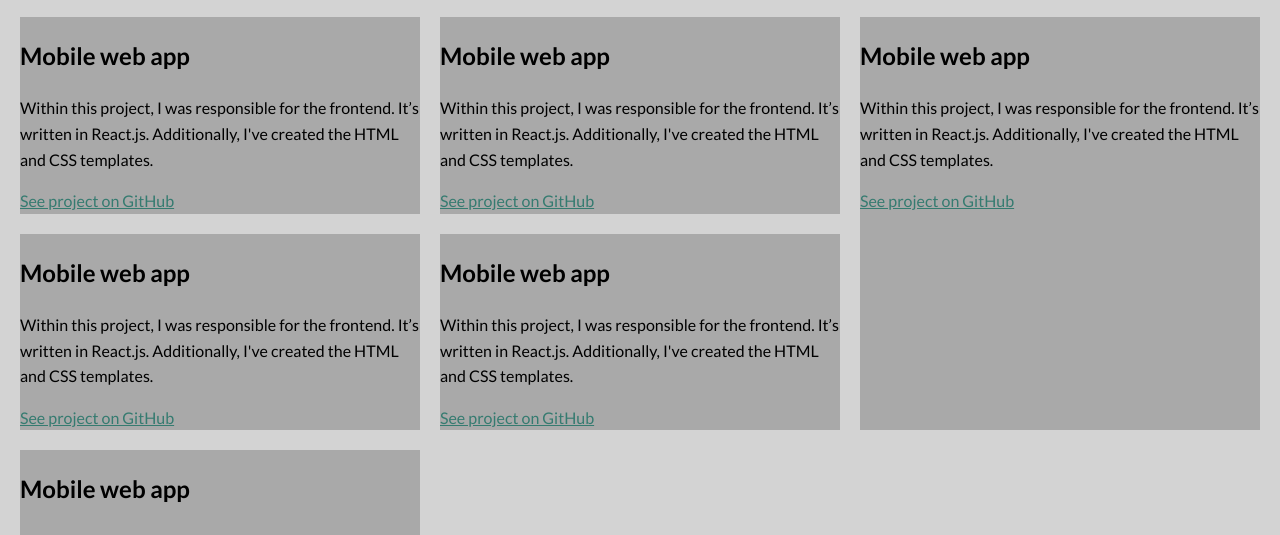
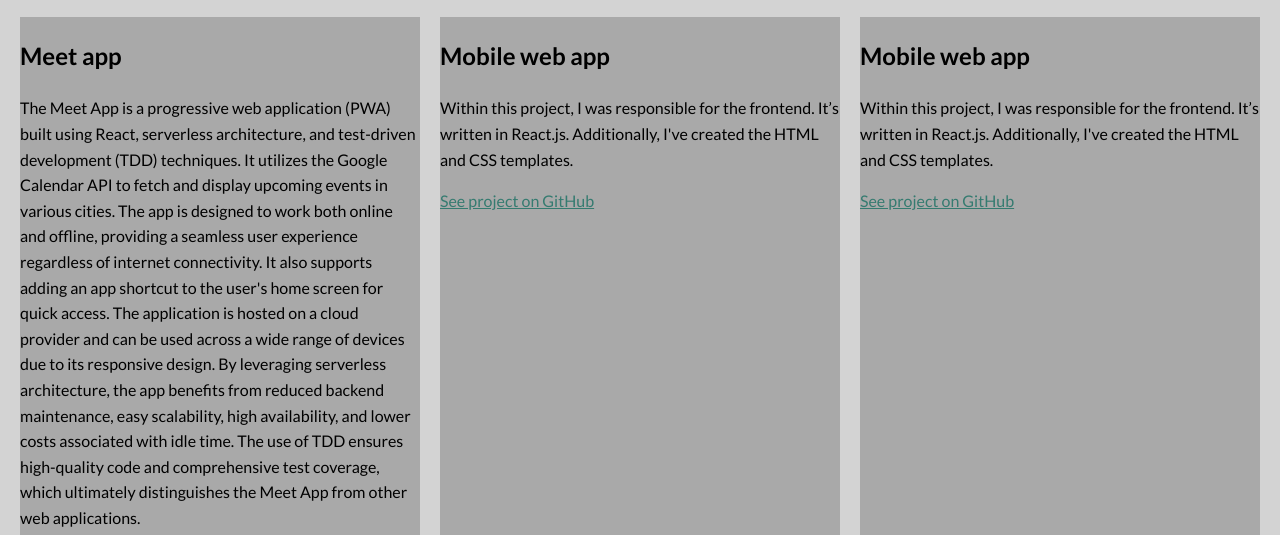
Before and after one commit to juli20008/juli20008.github.io, a plain HTML site: page work.html in a window 1280 px wide. Shown: the part 191-726 px from the top of the page. Drawn offline with Linux system fonts and the light colour scheme.

Commit message:
update portfolio

```diff
--- a/work.html
+++ b/work.html
@@ -38,11 +38,17 @@
   <div class="grid">
      <!-- Grid items will live here -->
       <div class="grid__item">
-        <h2>Mobile web app</h2>
+        <h2>Meet app</h2>
         <p>
-          Within this project, I was responsible for the frontend. It’s written in React.js. Additionally, I've created the HTML and CSS templates.
+          The Meet App is a progressive web application (PWA) built using React, serverless architecture, and test-driven development (TDD) techniques. It utilizes the Google Calendar API to fetch and display upcoming events in various cities.
+
+          The app is designed to work both online and offline, providing a seamless user experience regardless of internet connectivity. It also supports adding an app shortcut to the user's home screen for quick access.
+
+          The application is hosted on a cloud provider and can be used across a wide range of devices due to its responsive design.
+
+          By leveraging serverless architecture, the app benefits from reduced backend maintenance, easy scalability, high availability, and lower costs associated with idle time. The use of TDD ensures high-quality code and comprehensive test coverage, which ultimately distinguishes the Meet App from other web applications.
         </p>
-        <a href="#">See project on GitHub</a>
+        <a href="https://github.com/juli20008/meet">See project on GitHub</a>
       </div>
       <div class="grid__item">
         <h2>Mobile web app</h2>
```
Also changed, not shown: index.html (+1 -14 lines).
